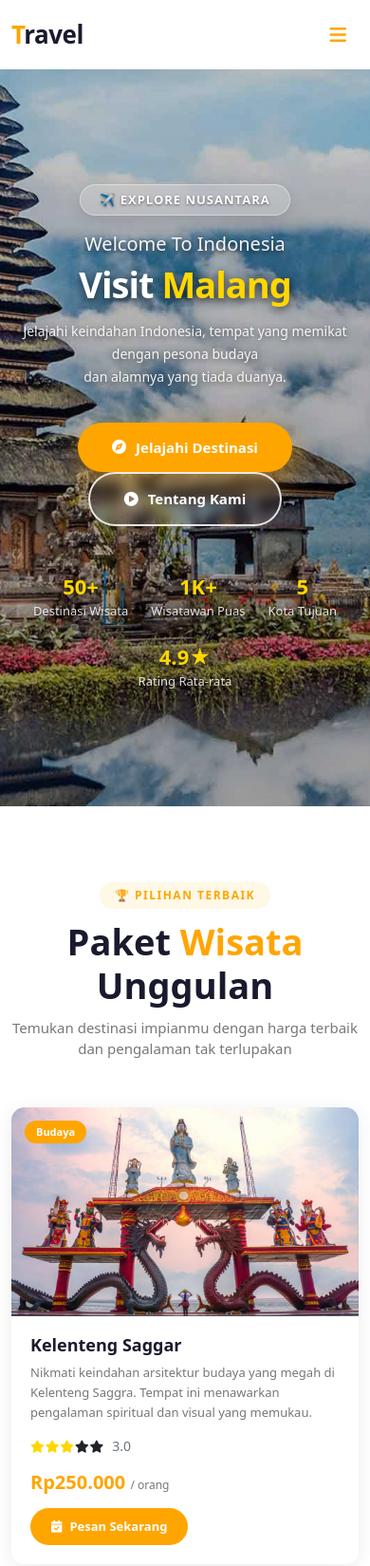
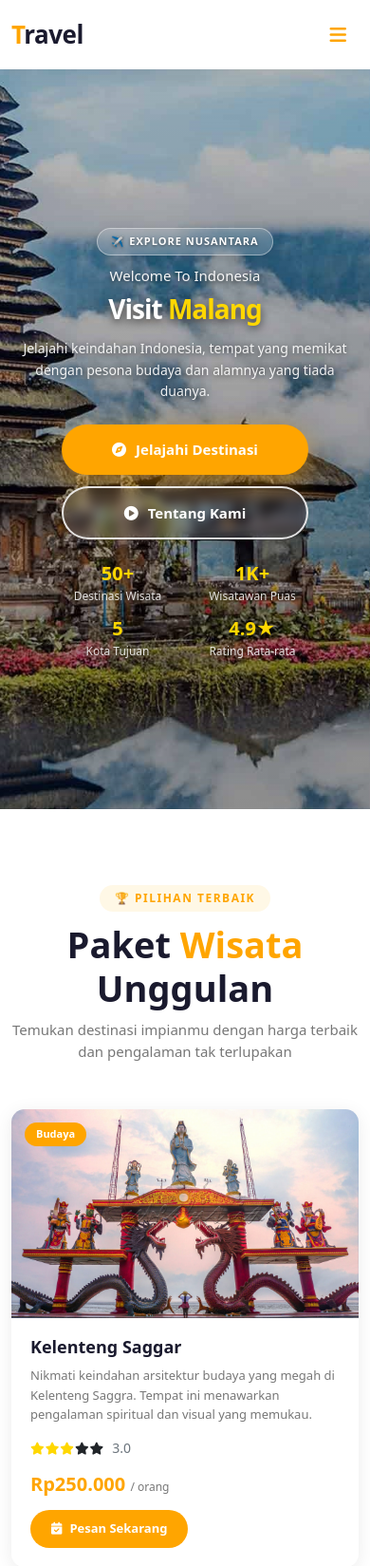
Before and after one commit to laksalks30/NewTravel, a PHP site: page /Travel/ in a window 390 px wide. Shown: the top 1649 px of the page at 95% size. Run offline with PHP 8.4, Linux system fonts and the light colour scheme.

Commit message:
Fix mobile layout for hero buttons, stats bar, about section, and prevent horizontal scroll/drag

```diff
--- a/about.php
+++ b/about.php
@@ -70,7 +70,7 @@ $loggedIn = isset($_SESSION['id']);
     <!-- Main About Story Section -->
     <section class="about-page-section">
         <div class="container">
-            <div class="row align-items-center g-5">
+            <div class="row align-items-center g-4 g-lg-5">
                 <div class="col-lg-6">
                     <div class="about-card-img-wrap">
                         <img src="images/travel indo.jpg" alt="Travel Indonesia">
--- a/index.php
+++ b/index.php
@@ -80,8 +80,8 @@ if (!isset($_SESSION['id'])) {
       <div class="badge-hero">✈ Explore Nusantara</div>
       <h5>Welcome To Indonesia</h5>
       <h1>Visit <span class="changecontent"></span></h1>
-      <p>Jelajahi keindahan Indonesia, tempat yang memikat dengan pesona budaya<br>dan alamnya yang tiada duanya.</p>
-      <div>
+      <p>Jelajahi keindahan Indonesia, tempat yang memikat dengan pesona budaya<br class="d-none d-md-inline"> dan alamnya yang tiada duanya.</p>
+      <div class="hero-btn-group">
         <a href="daftarDestinasi.php" class="btn-hero">
           <i class="fas fa-compass"></i> Jelajahi Destinasi
         </a>
@@ -342,7 +342,7 @@ if (!isset($_SESSION['id'])) {
   <!-- About Section -->
   <section class="about" id="about">
     <div class="container">
-      <div class="row align-items-center g-5">
+      <div class="row align-items-center g-4 g-lg-5">
         <div class="col-md-6">
           <div class="about-img">
             <img src="images/travel indo.jpg" alt="Travel Indonesia">
@@ -353,7 +353,7 @@ if (!isset($_SESSION['id'])) {
             <div class="section-header text-start mb-3">
               <div class="label">🤝 Tentang Kami</div>
             </div>
-            <h2>Cara Kerja<br>Travel Agency Kami</h2>
+            <h2>Cara Kerja<br class="d-none d-md-inline"> Travel Agency Kami</h2>
             <p>Kami adalah agen perjalanan yang berkomitmen untuk memberikan pengalaman perjalanan terbaik. Dengan tim profesional yang berdedikasi, kami merancang setiap perjalanan agar sesuai dengan kebutuhan Anda, mulai dari pemesanan akomodasi, tiket perjalanan, hingga panduan wisata.</p>
             <p>Kami hadir untuk memastikan Anda menikmati perjalanan yang nyaman, aman, dan penuh kenangan indah.</p>
             <a href="about.php">
--- a/style.css
+++ b/style.css
@@ -29,11 +29,21 @@
     --radius-sm: 8px;
 }
 
+html {
+    overflow-x: hidden;
+    width: 100%;
+    max-width: 100%;
+}
+
 body {
     font-family: 'Poppins', sans-serif;
     color: var(--text);
     background: var(--bg);
     line-height: 1.6;
+    overflow-x: hidden;
+    width: 100%;
+    max-width: 100%;
+    position: relative;
 }
 
 /* ===========================
@@ -124,21 +134,26 @@ body {
 =========================== */
 .home {
     width: 100%;
+    max-width: 100%;
     min-height: 92vh;
-    background-image: linear-gradient(180deg, rgba(0, 0, 0, 0.2) 0%, rgba(0, 0, 0, 0.35) 100%),
+    background-image: linear-gradient(180deg, rgba(0, 0, 0, 0.25) 0%, rgba(0, 0, 0, 0.4) 100%),
                       url('./images/home\ indo.jpg');
     background-repeat: no-repeat;
     background-size: cover;
-    background-position: center;
+    background-position: center center;
     display: flex;
     align-items: center;
     justify-content: center;
+    overflow: hidden;
+    touch-action: pan-y;
 }
 
 .home .content {
     text-align: center;
     padding: 40px 20px;
     max-width: 750px;
+    width: 100%;
+    box-sizing: border-box;
 }
 
 .home .content .badge-hero {
@@ -175,6 +190,7 @@ body {
     margin-bottom: 16px;
     letter-spacing: -1px;
     text-shadow: 0 3px 10px rgba(0, 0, 0, 0.65);
+    word-break: break-word;
 }
 
 .changecontent::after {
@@ -196,9 +212,18 @@ body {
     color: rgba(255, 255, 255, 0.92);
     font-size: 16px;
     font-weight: 400;
-    margin-bottom: 36px;
+    margin-bottom: 32px;
     line-height: 1.7;
     text-shadow: 0 1px 6px rgba(0, 0, 0, 0.6);
+}
+
+.hero-btn-group {
+    display: flex;
+    align-items: center;
+    justify-content: center;
+    gap: 16px;
+    flex-wrap: wrap;
+    margin-bottom: 24px;
 }
 
 .home .content .btn-hero {
@@ -214,7 +239,7 @@ body {
     text-decoration: none;
     transition: all 0.3s ease;
     box-shadow: 0 8px 30px rgba(255,165,0,0.5);
-    margin: 0 8px;
+    margin: 0;
 }
 
 .home .content .btn-hero:hover {
@@ -244,7 +269,7 @@ body {
     display: flex;
     justify-content: center;
     gap: 40px;
-    margin-top: 50px;
+    margin-top: 40px;
     flex-wrap: wrap;
 }
 
@@ -269,10 +294,80 @@ body {
 }
 
 @media (max-width: 768px) {
-    .home .content h1 { font-size: 38px; }
-    .home .content p { font-size: 14px; }
-    .home .stats-bar { gap: 24px; }
-    .home .stats-bar .stat h3 { font-size: 22px; }
+    .home {
+        min-height: calc(100vh - 65px);
+        padding: 40px 0 30px 0;
+    }
+    .home .content {
+        padding: 24px 16px;
+    }
+    .home .content h1 {
+        font-size: 34px;
+        line-height: 1.2;
+        margin-bottom: 14px;
+        word-break: break-word;
+    }
+    .home .content p {
+        font-size: 14px;
+        line-height: 1.6;
+        margin-bottom: 24px;
+    }
+    .hero-btn-group {
+        flex-direction: column;
+        gap: 12px;
+        width: 100%;
+        max-width: 290px;
+        margin: 0 auto 16px auto;
+    }
+    .hero-btn-group .btn-hero {
+        width: 100%;
+        justify-content: center;
+        padding: 13px 20px;
+        font-size: 14.5px;
+        margin: 0;
+        box-shadow: 0 4px 15px rgba(255,165,0,0.35);
+    }
+    .home .stats-bar {
+        display: grid;
+        grid-template-columns: repeat(2, 1fr);
+        gap: 16px 20px;
+        max-width: 320px;
+        margin: 24px auto 0 auto;
+    }
+    .home .stats-bar .stat h3 {
+        font-size: 22px;
+    }
+    .home .stats-bar .stat p {
+        font-size: 12px;
+    }
+}
+
+@media (max-width: 480px) {
+    .home .content h1 {
+        font-size: 28px;
+    }
+    .home .content h5 {
+        font-size: 15px;
+    }
+    .home .content .badge-hero {
+        font-size: 11px;
+        padding: 5px 14px;
+        margin-bottom: 12px;
+    }
+    .hero-btn-group {
+        max-width: 260px;
+    }
+    .hero-btn-group .btn-hero {
+        padding: 12px 18px;
+        font-size: 13.5px;
+    }
+    .home .stats-bar {
+        max-width: 270px;
+        gap: 12px 14px;
+    }
+    .home .stats-bar .stat h3 {
+        font-size: 20px;
+    }
 }
 
 /* ===========================
```
Also changed, not shown: other parts of style.css (+54 -0 lines).
